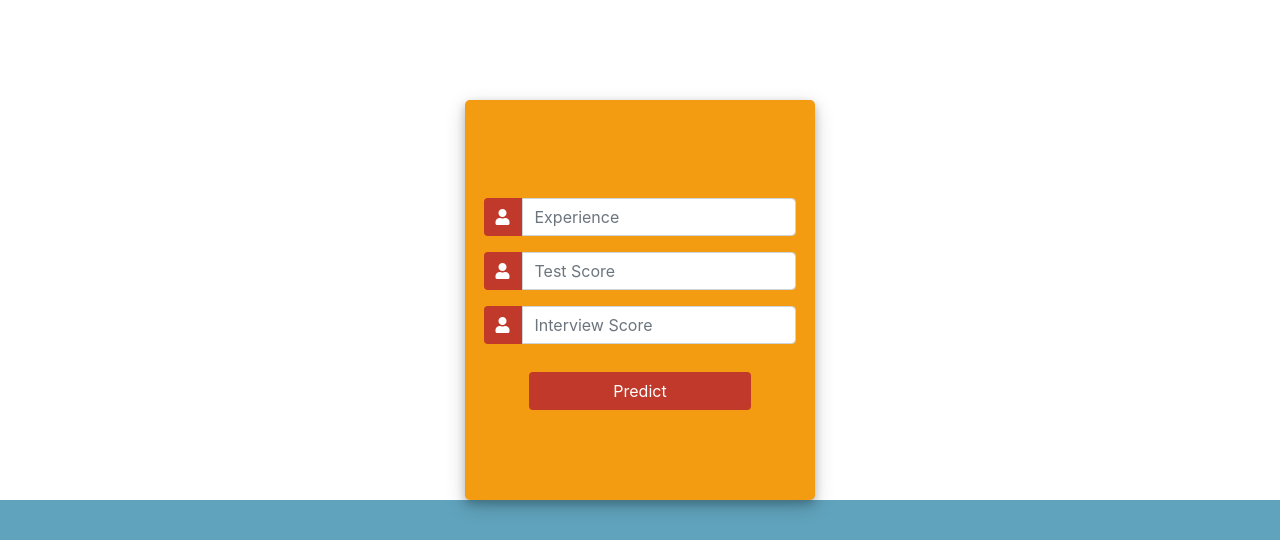
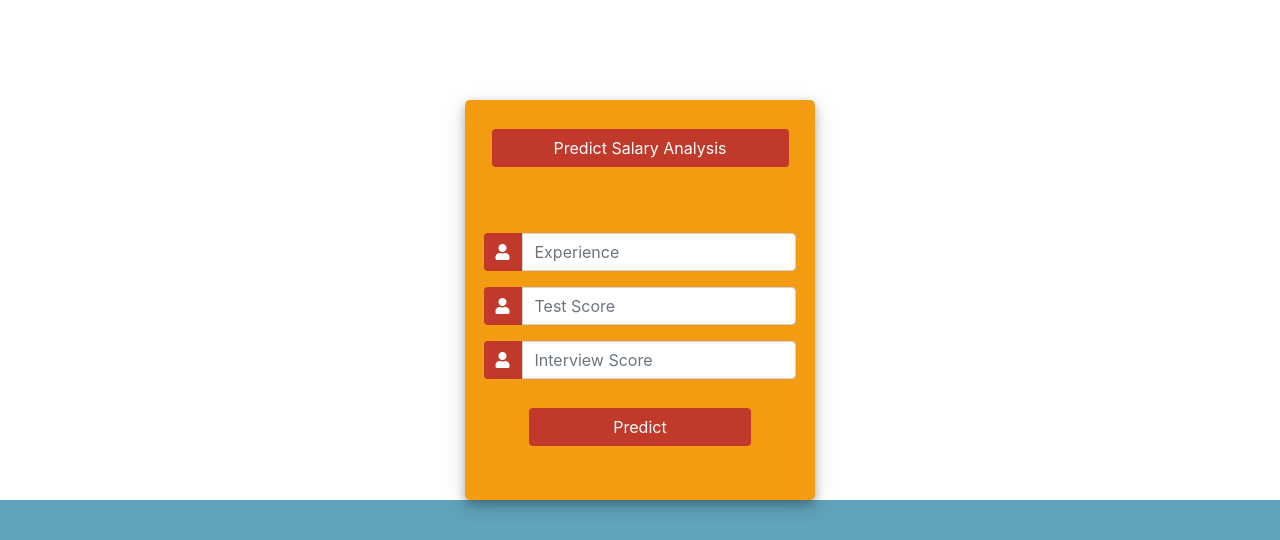
Before and after one commit to Aditya-Rai/Heroku_Demp_Salary_Prediction, a Flask app: page / in a window 1280 px wide. Shown: the top 540 px of the page. Run offline with Flask 2, Linux system fonts and the light colour scheme; parts of the project's set-up code (start-up, migrations or seed data) failed here and were passed over; some libraries are stand-ins or nearby versions.

Commit message:
Update index.html

```diff
--- a/templates/index.html
+++ b/templates/index.html
@@ -95,6 +95,7 @@
 		<div class="d-flex justify-content-center h-100">
 			<div class="user_card">
 				<div class="d-flex justify-content-center">
+				<p class = "btn login_btn">Predict Salary Analysis</p>
 				</div>
 				<div class="d-flex justify-content-center form_container">
 					<form action="/predict" method="post">
```
